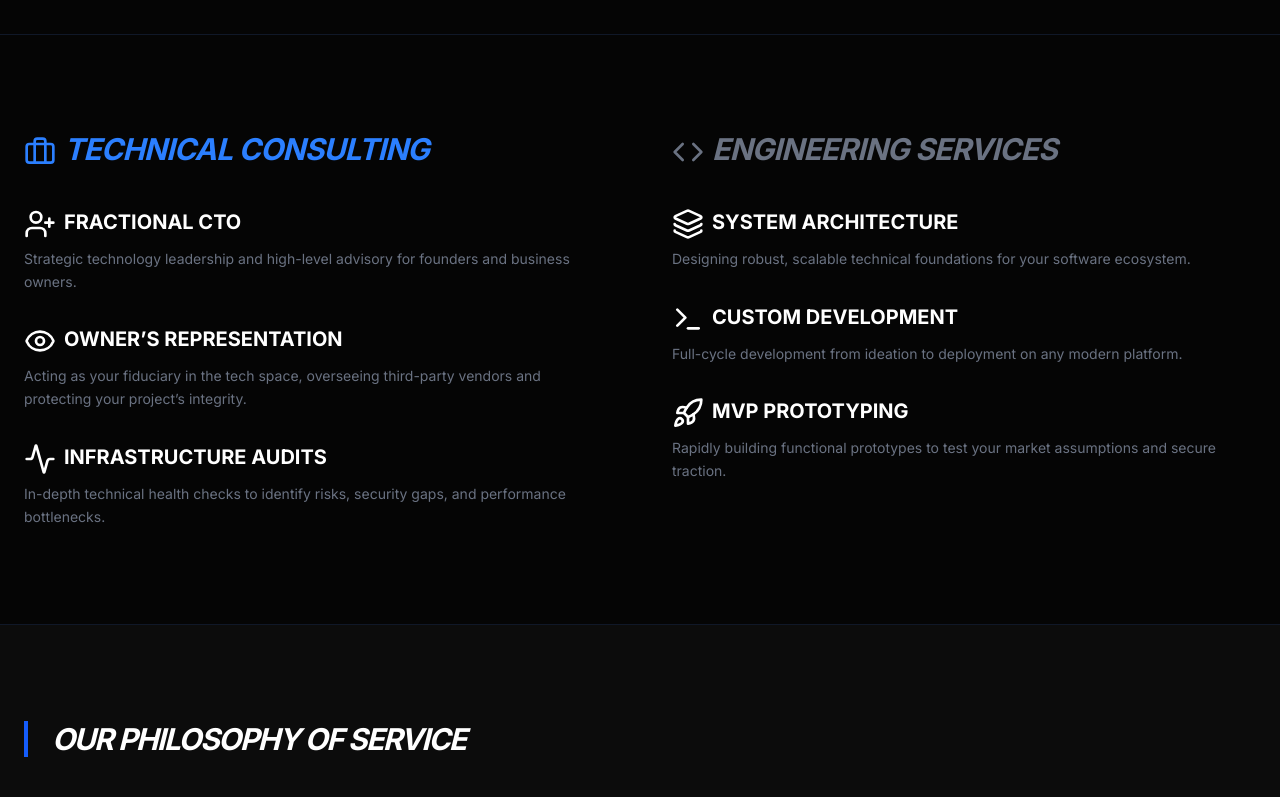
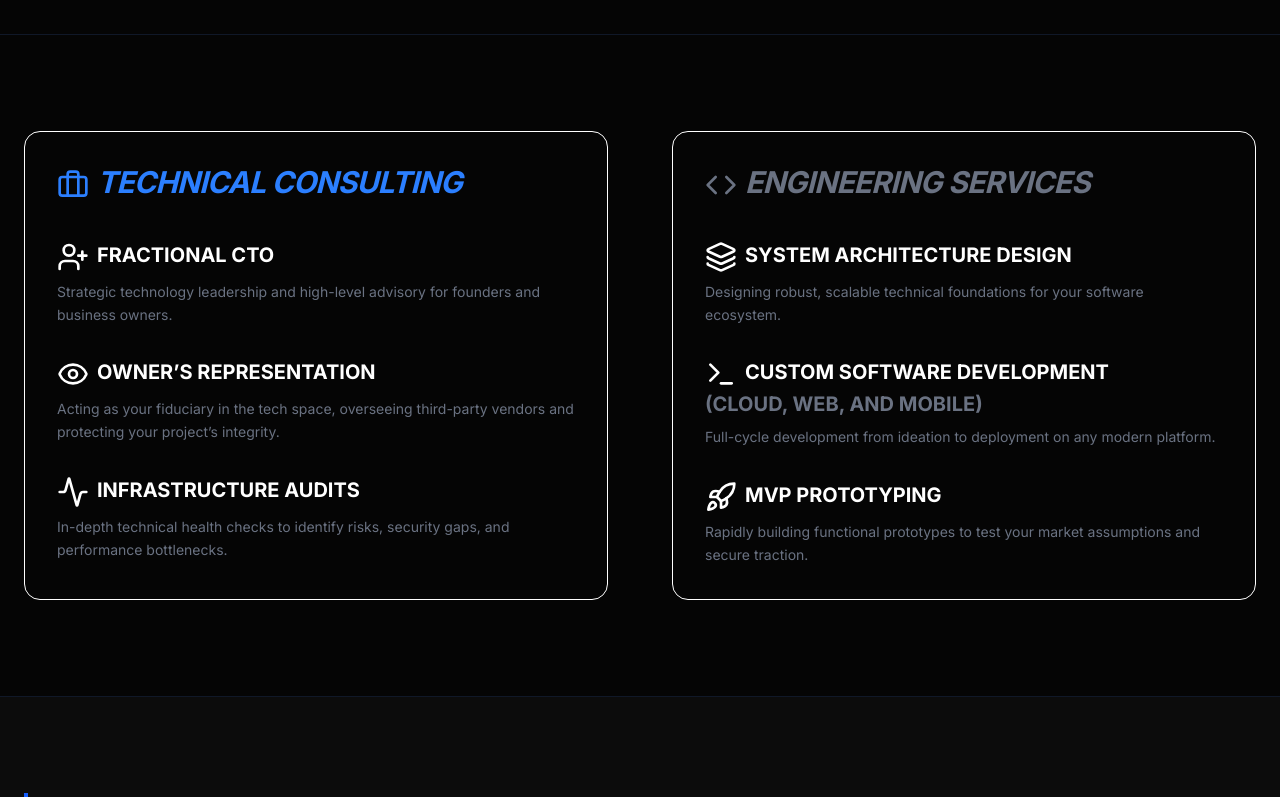
Before and after one commit to delta-tech-partners/dtp-nextjs, a Next.js app: page / in a window 1280 px wide. Shown: the part 696-1493 px from the top of the page. Built offline with nearby package versions, Linux system fonts and the light colour scheme.

Commit message:
fix: Update Services section

```diff
--- a/src/components/Services.tsx
+++ b/src/components/Services.tsx
@@ -4,7 +4,7 @@ export default function Services() {
     return (
         <section id="services" className="py-24 px-6 border-t border-gray-900">
             <div className="max-w-7xl mx-auto grid grid-cols-1 md:grid-cols-2 gap-16">
-                <div className="space-y-8">
+                <div className="space-y-8 p-8 border border-white rounded-2xl">
                     <h2 className="text-3xl font-bold uppercase tracking-tight italic text-blue-500 mb-10">
                         <Briefcase className="inline-block w-8 h-8 mr-2" />
                         Technical Consulting
@@ -31,7 +31,7 @@ export default function Services() {
                     </div>
                 </div>
 
-                <div className="space-y-8">
+                <div className="space-y-8 p-8 border border-white rounded-2xl">
                     <h2 className="text-3xl font-bold uppercase tracking-tight italic text-gray-500 mb-10">
                         <Code className="inline-block w-8 h-8 mr-2" />
                         Engineering Services
@@ -39,13 +39,13 @@ export default function Services() {
                     <div className="group">
                         <h4 className="text-xl font-bold text-white uppercase group-hover:text-blue-400 transition">
                             <Layers className="inline-block w-8 h-8 mr-2" />
-                            System Architecture</h4>
+                            System Architecture Design</h4>
                         <p className="text-gray-500 mt-2 text-sm leading-relaxed">Designing robust, scalable technical foundations for your software ecosystem.</p>
                     </div>
                     <div className="group">
                         <h4 className="text-xl font-bold text-white uppercase group-hover:text-blue-400 transition">
                             <Terminal className="inline-block w-8 h-8 mr-2" />
-                            Custom Development
+                            Custom Software Development <br /><span className="text-gray-500">(Cloud, Web, and Mobile)</span>
                         </h4>
                         <p className="text-gray-500 mt-2 text-sm leading-relaxed">Full-cycle development from ideation to deployment on any modern platform.</p>
                     </div>
```
